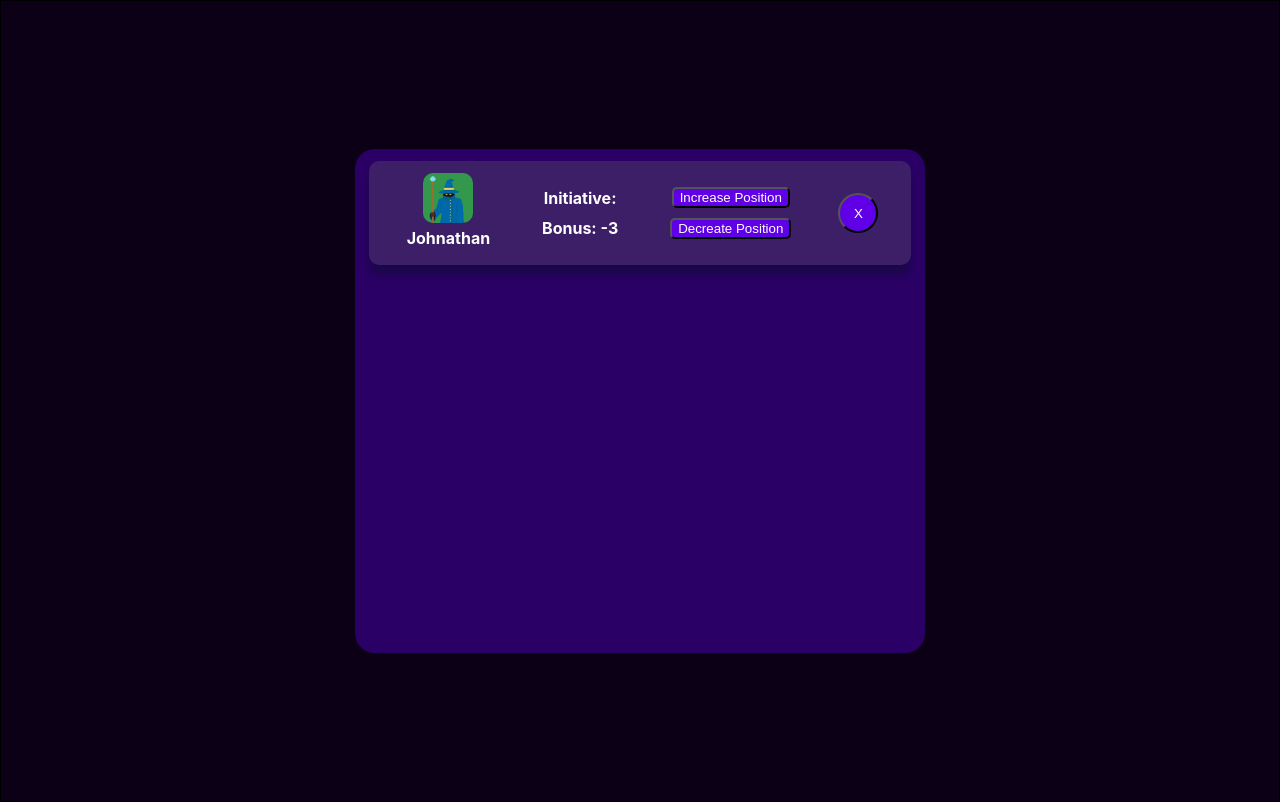
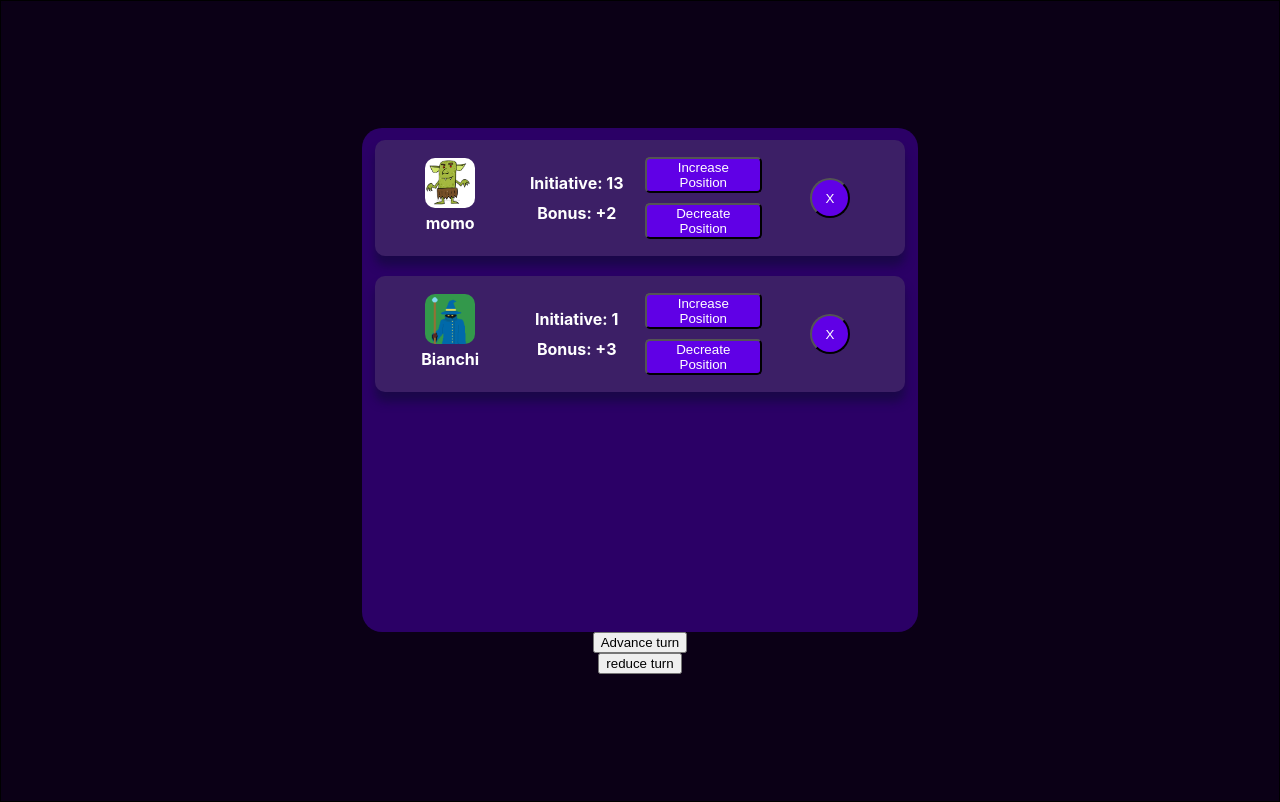
Before and after one commit to ScriptkidHicks/WitchTurnOnline, a React (Create React App) app in the folder witchturnonline/: page /Initiative in a window 1280 px wide. Built offline with nearby package versions, Linux system fonts and the light colour scheme; no server answers.

Commit message:
updating ability to remove participants from the order. I think I forgot that I really just need to be building functionality first, then updating look and polish after

```diff
--- a/witchturnonline/src/Components/InitiativeScrollComponents/InitiativeComponents.js
+++ b/witchturnonline/src/Components/InitiativeScrollComponents/InitiativeComponents.js
@@ -5,8 +5,6 @@ import {
   StyledTurnContainer,
   StyledTurnTaker,
 } from "../StyledComponents/InitiativeStyles";
-
-import wizard from "../../Assets/Wizard.png";
 import {
   StyledMoveTurnPositionButton,
   StyledXButton,
@@ -15,7 +13,19 @@ import {
 function InitiativeRoll(props) {
   return (
     <StyledTurnContainer>
-      <TurnTaker img={wizard} bonus={-3}></TurnTaker>
+      {props.participants.map((character, index) => {
+        return (
+          <TurnTaker
+            name={character.name}
+            img={character.img}
+            initiative={character.initiative}
+            bonus={character.bonus}
+            placement={index}
+            RemoveParticipant={props.RemoveParticipant}
+            key={(character.initiative, character.bonus, character.name, index)}
+          />
+        );
+      })}
     </StyledTurnContainer>
   );
 }
@@ -47,7 +57,14 @@ function TurnTaker(props) {
         <ChangePositionButton>Decreate Position</ChangePositionButton>
       </StyledTTContentcontainer>
       <StyledTTContentcontainer>
-        <StyledXButton buttonSize={"40px"}>X</StyledXButton>
+        <StyledXButton
+          buttonSize={"40px"}
+          onClick={() => {
+            props.RemoveParticipant(props.placement);
+          }}
+        >
+          X
+        </StyledXButton>
       </StyledTTContentcontainer>
     </StyledTurnTaker>
   );
--- a/witchturnonline/src/Components/StyledComponents/InitiativeStyles.js
+++ b/witchturnonline/src/Components/StyledComponents/InitiativeStyles.js
@@ -49,7 +49,7 @@ const StyledTTContentcontainer = styled.div`
   background-color: none;
   display: flex;
   flex-direction: column;
-  flex-grow: ${(props) => (props.flexGrow ? props.flexGrow : 1)};
+  width: 25%;
   align-items: ${(props) => (props.align ? props.align : "center")};
   justify-content: space between;
   margin: 0;
--- a/witchturnonline/src/Pages/InitiativePage.js
+++ b/witchturnonline/src/Pages/InitiativePage.js
@@ -3,16 +3,41 @@ import {
   DefaultPageBody,
   DefaultPageColumn,
 } from "../Components/StyledComponents/MainStyledComponents";
-import { CenterAlignedFlexPage } from "../Components/StyledComponents/PageBodies";
+import wizard from "../Assets/Wizard.png";
+import gobo from "../Assets/GoboTest.png";
+import { useState } from "react";
 
 function InitiativePage(props) {
-  const participants = [];
+  const [participants, setParticipants] = useState([
+    { name: "momo", img: gobo, initiative: 13, bonus: 2 },
+    { name: "Bianchi", img: wizard, initiative: 1, bonus: 3 },
+  ]);
+
+  const [offset, setOffset] = useState(0);
+
+  function RemoveParticipant(participantIndex) {
+    let updatedParticipants = [...participants];
+    updatedParticipants.splice(participantIndex, 1);
+    setParticipants(updatedParticipants);
+
+    if (participantIndex < offset) {
+      setOffset(offset - 1);
+    }
+    if (offset > updatedParticipants.length) {
+      setOffset(0);
+    }
+  }
 
   return (
     <DefaultPageBody>
       <DefaultPageColumn flexGrow={2}></DefaultPageColumn>
       <DefaultPageColumn>
-        <InitiativeRoll participants={participants}></InitiativeRoll>
+        <InitiativeRoll
+          participants={participants}
+          RemoveParticipant={RemoveParticipant}
+        ></InitiativeRoll>
+        <button>Advance turn</button>
+        <button>reduce turn</button>
       </DefaultPageColumn>
       <DefaultPageColumn flexGrow={2}></DefaultPageColumn>
     </DefaultPageBody>
```
